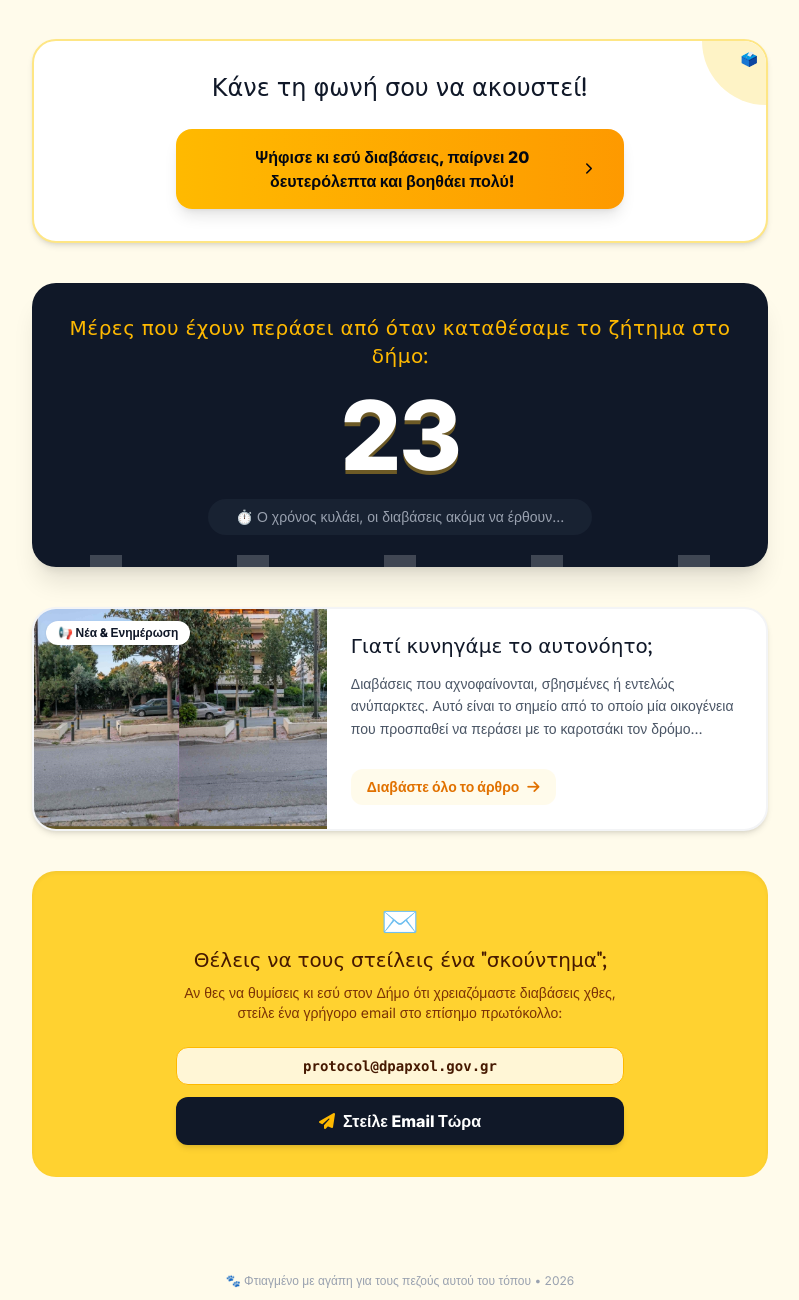
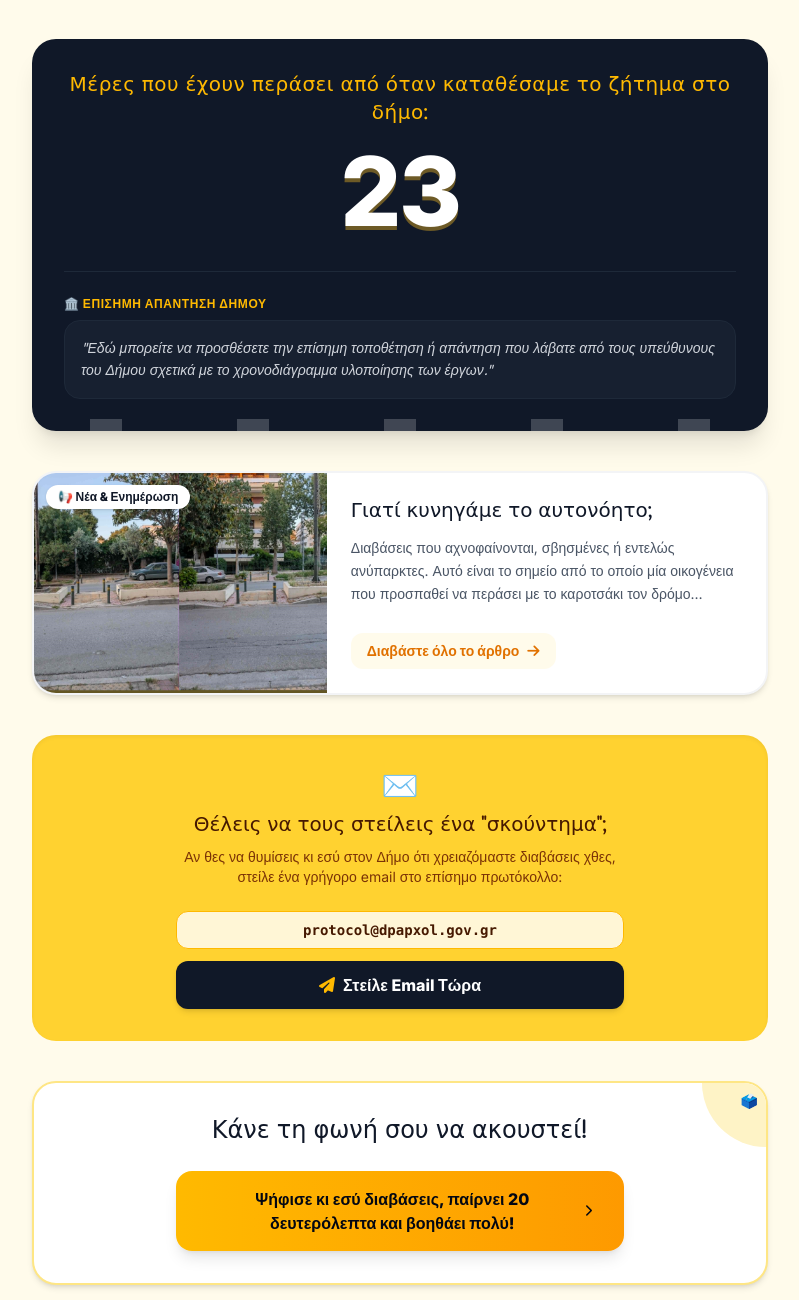
Before and after one commit to thesouthernborder/pap-chol-mcplt, a plain HTML site: page index.html in a window 1280 px wide. Shown: the part 180-1480 px from the top of the page, without its empty margins (240-1039 px from the left). Drawn offline with nearby package versions, Linux system fonts and the light colour scheme.

Commit message:
Update index.html

```diff
--- a/index.html
+++ b/index.html
@@ -18,7 +18,6 @@
 <body class="bg-amber-50 text-gray-800 font-body antialiased">
 
     <header class="py-12 px-4 text-center max-w-3xl mx-auto">
-
         <h1 class="font-friendly text-4xl md:text-5xl text-gray-900 mb-4 tracking-tight">
             Επιχείρηση: <span class="underline decoration-amber-400 decoration-wavy">Λευκές Ρίγες</span>🦓
         </h1>
@@ -29,22 +28,7 @@
 
     <main class="max-w-3xl mx-auto px-4 pb-12">
 
-
-     <section class="bg-white rounded-3xl p-8 text-center shadow-md border-2 border-amber-200 mb-10 relative overflow-hidden">
-            <div class="absolute top-0 right-0 w-16 h-16 bg-amber-100 rounded-bl-full flex items-start justify-end p-2 text-amber-500 font-bold text-sm">
-                🗳️
-            </div>
-            <div class="max-w-md mx-auto">
-                <h3 class="font-friendly text-2xl text-gray-900 mb-6">Κάνε τη φωνή σου να ακουστεί!</h3>
-
-                <a href="https://secure.avaaz.org/community_petitions/el/demos_papagou_kholargou_apaiteste_diabaseis_sto_kholargo/?cIQtXub&utm_source=copy&utm_medium=social_share&utm_campaign=1766556&utm_term=cIQtXub%2Bel&share_location=do_landing&fbclid=IwY2xjawR_t3RleHRuA2FlbQIxMABicmlkETFvYVFkTDhTMGVvWkM4R0pCc3J0YwZhcHBfaWQQMjIyMDM5MTc4ODIwMDg5MgABHmfNTyDsUF9hvpfuUNgiXAWPG6dA7gQGsqWI1JymRrdNl1uPtd2ztG7R5ESi_aem_lCW-EKLRJX8vTatRZqxmlw" target="_blank" class="inline-flex items-center justify-center gap-2 w-full sm:w-auto bg-gradient-to-r from-amber-400 to-amber-500 hover:from-amber-500 hover:to-amber-600 text-gray-950 font-extrabold text-base px-8 py-4 rounded-2xl shadow-lg hover:shadow-xl transition-all transform active:scale-[0.98]">
-                    <span>Ψήφισε κι εσύ διαβάσεις, παίρνει 20 δευτερόλεπτα και βοηθάει πολύ!</span>
-                    <i class="fa-solid fa-chevron-right text-xs"></i>
-                </a>
-            </div>
-        </section>
-
-        <!-- Counter Section -->
+        <!-- Counter & Municipality Response Section -->
         <section class="bg-gray-900 text-white rounded-3xl shadow-xl p-8 mb-10 relative overflow-hidden transform hover:scale-[1.01] transition-transform">
             <div class="absolute inset-x-0 bottom-0 h-3 flex justify-around opacity-20">
                 <div class="w-8 h-full bg-white"></div>
@@ -61,9 +45,18 @@
                 <div class="flex items-center justify-center space-x-3 my-2">
                     <span id="days-counter" class="text-7xl md:text-8xl font-black text-white tracking-tight drop-shadow-[0_4px_0_rgba(251,191,36,0.4)]">0</span>
                 </div>
-                <p class="text-sm text-gray-400 max-w-sm mx-auto mt-4 bg-gray-800/60 py-2 px-4 rounded-full">
-                    ⏱️ Ο χρόνος κυλάει, οι διαβάσεις ακόμα να έρθουν...
-                </p>
+
+                <!-- Municipality Response Field -->
+                <div class="mt-8 pt-6 border-t border-gray-800 text-left">
+                    <h4 class="text-xs font-bold uppercase tracking-wider text-amber-400 mb-2 flex items-center gap-2">
+                        <span>🏛️ Επίσημη Απάντηση Δήμου</span>
+                    </h4>
+                    <div class="bg-gray-800/50 rounded-2xl p-4 text-sm text-gray-300 border border-gray-800 leading-relaxed">
+                        <p class="italic">
+                            "Εδώ μπορείτε να προσθέσετε την επίσημη τοποθέτηση ή απάντηση που λάβατε από τους υπεύθυνους του Δήμου σχετικά με το χρονοδιάγραμμα υλοποίησης των έργων."
+                        </p>
+                    </div>
+                </div>
             </div>
         </section>
 
@@ -71,9 +64,7 @@
         <section class="mb-10">
             <div class="bg-white rounded-3xl shadow-md overflow-hidden border-2 border-gray-100 flex flex-col md:flex-row">
                 <div class="md:w-2/5 h-52 md:h-auto bg-amber-100 relative min-h-[220px]">
-                    <img src="perikleous.png"
-                         alt="Διαβάσεις πεζών"
-                         class="w-full h-full object-cover">
+                    <img src="perikleous.png" alt="Διαβάσεις πεζών" class="w-full h-full object-cover">
                     <span class="absolute top-3 left-3 bg-white text-gray-900 font-bold px-3 py-1 rounded-full text-xs shadow-sm">
                         📢 Νέα & Ενημέρωση
                     </span>
@@ -99,7 +90,7 @@
         </section>
 
         <!-- Friendly Email Action Box -->
-        <section class="bg-amber-300 text-amber-950 rounded-3xl p-8 text-center shadow-inner relative">
+        <section class="bg-amber-300 text-amber-950 rounded-3xl p-8 text-center shadow-inner relative mb-10">
             <div class="max-w-md mx-auto">
                 <span class="text-3xl mb-2 block">✉️</span>
                 <h3 class="font-friendly text-xl mb-2">Θέλεις να τους στείλεις ένα "σκούντημα";</h3>
@@ -111,11 +102,25 @@
                     <div class="bg-white/80 border border-amber-400 px-4 py-2 rounded-xl font-mono text-xs md:text-sm text-amber-950 select-all font-bold break-all">
                         protocol@dpapxol.gov.gr
                     </div>
-                    <a href="mailto:protocol@dpapxol.gov.gr?subject=Αίτημα%20για%20Διαβάσεις%20Πεζών&body=Αξιότιμοι,%20παρακαλούμε%20όπως%20μεριμνήσετε%20άμεσα%20για%20τη%20διαγράμμιση%20των%20διαβάσεων%20πεζών..."
-                       class="bg-gray-900 hover:bg-gray-800 text-white font-bold px-6 py-3 rounded-xl shadow-md transition-all flex items-center justify-center gap-2 cursor-pointer transform active:scale-95">
+                    <a href="mailto:protocol@dpapxol.gov.gr?subject=Αίτημα%20για%20Διαβάσεις%20Πεζών&body=Αξιότιμοι,%20παρακαλούμε%20όπως%20μεριμνήσετε%20άμεσα%20για%20τη%20διαγράμμιση%20των%20διαβάσεων%20πεζών..." class="bg-gray-900 hover:bg-gray-800 text-white font-bold px-6 py-3 rounded-xl shadow-md transition-all flex items-center justify-center gap-2 cursor-pointer transform active:scale-95">
                         <i class="fa-solid fa-paper-plane text-amber-400"></i> Στείλε Email Τώρα
                     </a>
                 </div>
+            </div>
+        </section>
+
+        <!-- Vote/Avaaz Petition Section (Moved to the end) -->
+        <section class="bg-white rounded-3xl p-8 text-center shadow-md border-2 border-amber-200 relative overflow-hidden">
+            <div class="absolute top-0 right-0 w-16 h-16 bg-amber-100 rounded-bl-full flex items-start justify-end p-2 text-amber-500 font-bold text-sm">
+                🗳️
+            </div>
+            <div class="max-w-md mx-auto">
+                <h3 class="font-friendly text-2xl text-gray-900 mb-6">Κάνε τη φωνή σου να ακουστεί!</h3>
+
+                <a href="https://secure.avaaz.org/community_petitions/el/demos_papagou_kholargou_apaiteste_diabaseis_sto_kholargo/?cIQtXub&utm_source=copy&utm_medium=social_share&utm_campaign=1766556&utm_term=cIQtXub%2Bel&share_location=do_landing&fbclid=IwY2xjawR_t3RleHRuA2FlbQIxMABicmlkETFvYVFkTDhTMGVvWkM4R0pCc3J0YwZhcHBfaWQQMjIyMDM5MTc4ODIwMDg5MgABHmfNTyDsUF9hvpfuUNgiXAWPG6dA7gQGsqWI1JymRrdNl1uPtd2ztG7R5ESi_aem_lCW-EKLRJX8vTatRZqxmlw" target="_blank" class="inline-flex items-center justify-center gap-2 w-full bg-gradient-to-r from-amber-400 to-amber-500 hover:from-amber-500 hover:to-amber-600 text-gray-950 font-extrabold text-base px-8 py-4 rounded-2xl shadow-lg hover:shadow-xl transition-all transform active:scale-[0.98]">
+                    <span>Ψήφισε κι εσύ διαβάσεις, παίρνει 20 δευτερόλεπτα και βοηθάει πολύ!</span>
+                    <i class="fa-solid fa-chevron-right text-xs"></i>
+                </a>
             </div>
         </section>
 
@@ -146,9 +151,7 @@
                     </p>
 
                     <div class="my-6 rounded-2xl overflow-hidden border border-gray-200 bg-gray-50 p-2 shadow-xs">
-                        <img src="perikleous.png"
-                             alt="Φωτογραφικό υλικό σβησμένων διαβάσεων στη Λεωφόρο Περικλέους"
-                             class="w-full h-auto rounded-xl object-cover max-h-[350px]">
+                        <img src="perikleous.png" alt="Φωτογραφικό υλικό σβησμένων διαβάσεων στη Λεωφόρο Περικλέους" class="w-full h-auto rounded-xl object-cover max-h-[350px]">
                         <p class="text-xs text-gray-500 italic mt-2 text-center">
                             📸 Φωτογραφικό υλικό των εντελώς σβησμένων διαβάσεων (Λ . Περικλέους & Βουτσινά, Λ.Περικλέους & Ασπασίας, Λ.Περικλέους & Ελ. Βενιζέλου, Λ. Περικλέους & Κατσιμπίρη)
                         </p>
```
